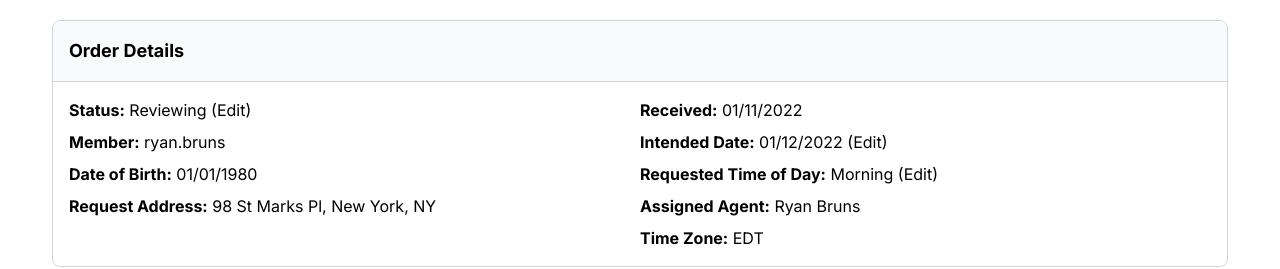
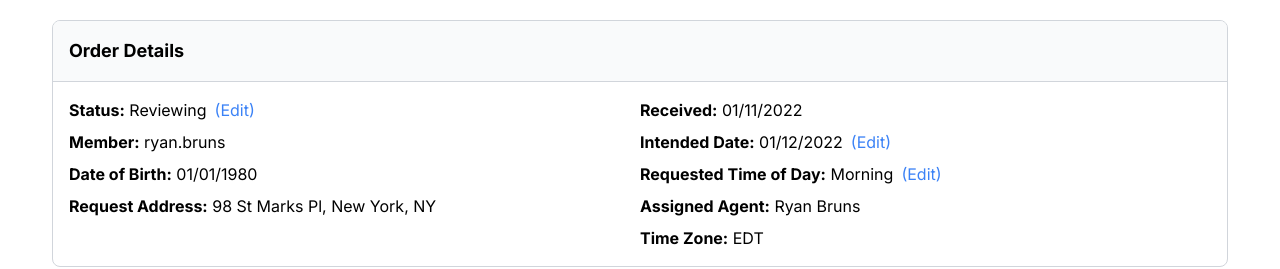
Before and after one commit to eduramme/order-page-project, a Next.js app: page /order in a window 1280 px wide. Shown: the top 269 px of the page. Built offline with nearby package versions, Linux system fonts and the light colour scheme.

Commit message:
small visual adjustments

```diff
--- a/components/organisms/OrderDetailsSection.tsx
+++ b/components/organisms/OrderDetailsSection.tsx
@@ -6,9 +6,13 @@ export const OrderDetailsSection = () => {
       </div>
       <div className="p-4 grid md:grid-cols-2 grid-cols-1">
         <div className="w-full flex flex-col gap-2">
+          <div className="flex items-center gap-2">
             <p>
-            <strong>Status:</strong> Reviewing (Edit)
+              <strong>Status:</strong> Reviewing
             </p>
+            <button className="text-blue-500">(Edit)</button>
+          </div>
+
           <p>
             <strong>Member:</strong> ryan.bruns
           </p>
@@ -23,12 +27,19 @@ export const OrderDetailsSection = () => {
           <p>
             <strong>Received:</strong> 01/11/2022
           </p>
+          <div className="flex items-center gap-2">
             <p>
-            <strong>Intended Date:</strong> 01/12/2022 (Edit)
+              <strong>Intended Date:</strong> 01/12/2022
             </p>
+            <button className="text-blue-500">(Edit)</button>
+          </div>
+          <div className="flex items-center gap-2">
             <p>
-            <strong>Requested Time of Day:</strong> Morning (Edit)
+              <strong>Requested Time of Day:</strong> Morning
             </p>
+            <button className="text-blue-500">(Edit)</button>
+          </div>
+
           <p>
             <strong>Assigned Agent:</strong> Ryan Bruns
           </p>
```
Lines whose indentation alone changed are shown as unchanged.
